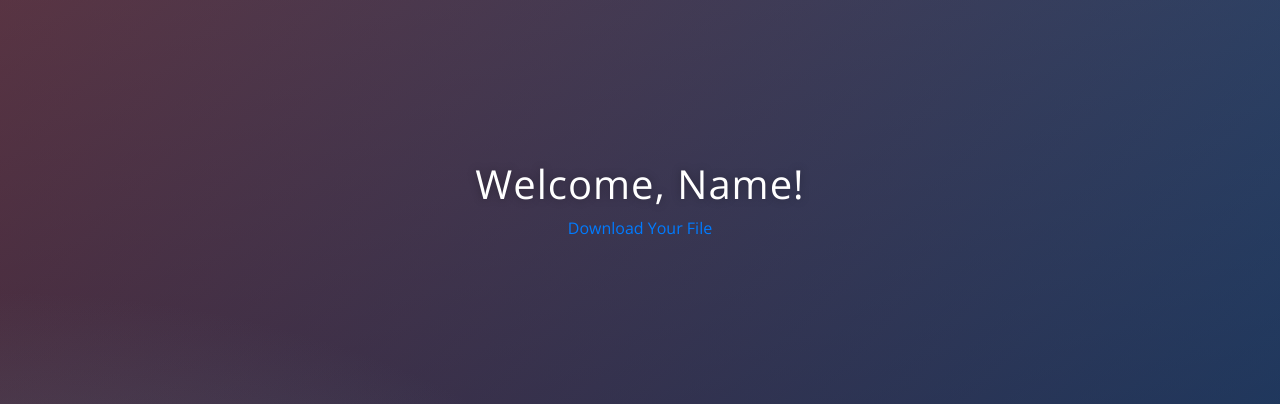
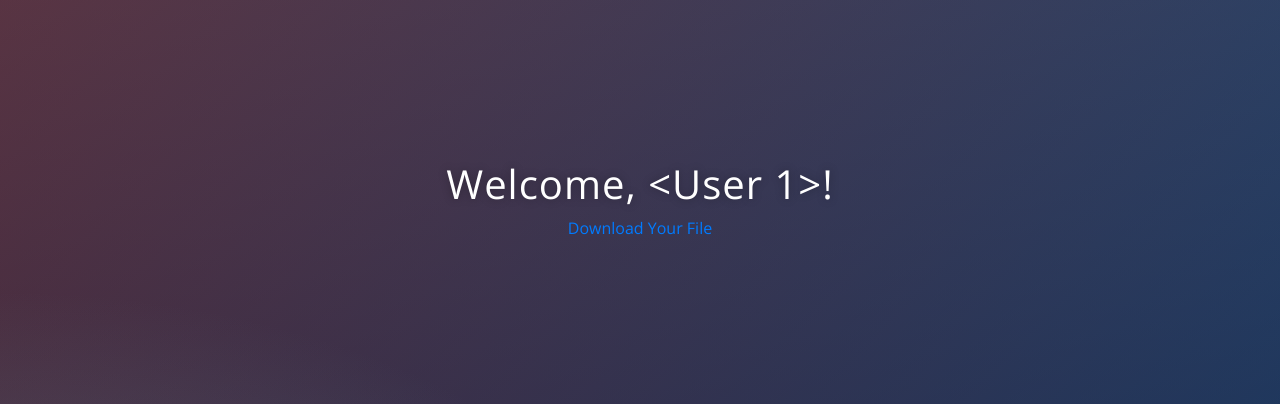
Before and after one commit to janjunjohn/flask_authentication_practicing, a Flask app: template templates/secrets.html in a window 1280 px wide. Shown: the part 56-460 px from the top of the page. Run offline with Flask 2, Linux system fonts and the light colour scheme; the template is opened without the code that fills it: values that come from a table or form of the project are taken from there, others are empty; data comes from the database, SQL or seed files in the repository; both versions use the stored data as it was after the commit; some libraries are stand-ins or nearby versions.

Commit message:
update register operation
update main.py:
* add POST method to def[register] --get a new user information from register.html and create a new User object

* add sending file operation to def[download] --show user static file clicking 'Download' button in secrets.html

```diff
--- a/main.py
+++ b/main.py
@@ -9,6 +9,7 @@ app.config['SECRET_KEY'] = 'any-secret-key-you-choose'
 app.config['SQLALCHEMY_DATABASE_URI'] = 'sqlite:///users.db'
 app.config['SQLALCHEMY_TRACK_MODIFICATIONS'] = False
 db = SQLAlchemy(app)
+
 
 ##CREATE TABLE IN DB
 class User(UserMixin, db.Model):
@@ -25,8 +26,17 @@ def home():
     return render_template("index.html")
 
 
-@app.route('/register')
+@app.route('/register', methods=['GET', 'POST'])
 def register():
+    if request.method == 'POST':
+        new_user = User(
+            email=request.form['email'],
+            password=request.form['password'],
+            name=request.form['name'],
+        )
+        db.session.add(new_user)
+        db.session.commit()
+        return render_template('secrets.html', user=request.form['name'])
     return render_template("register.html")
 
 
@@ -47,7 +57,7 @@ def logout():
 
 @app.route('/download')
 def download():
-    pass
+    return send_from_directory(directory='static', filename='files/cheat_sheet.pdf')
 
 
 if __name__ == "__main__":
--- a/templates/secrets.html
+++ b/templates/secrets.html
@@ -2,7 +2,7 @@
 {% block content %}
 
 <div class="container">
-  <h1 class="title">Welcome, Name!</h1>
-  <a href="#">Download Your File</a>
+  <h1 class="title">Welcome, {{ user }}!</h1>
+  <a href="{{ url_for('download') }}">Download Your File</a>
 </div>
 {% endblock %}
```
Also changed, not shown: users.db.
